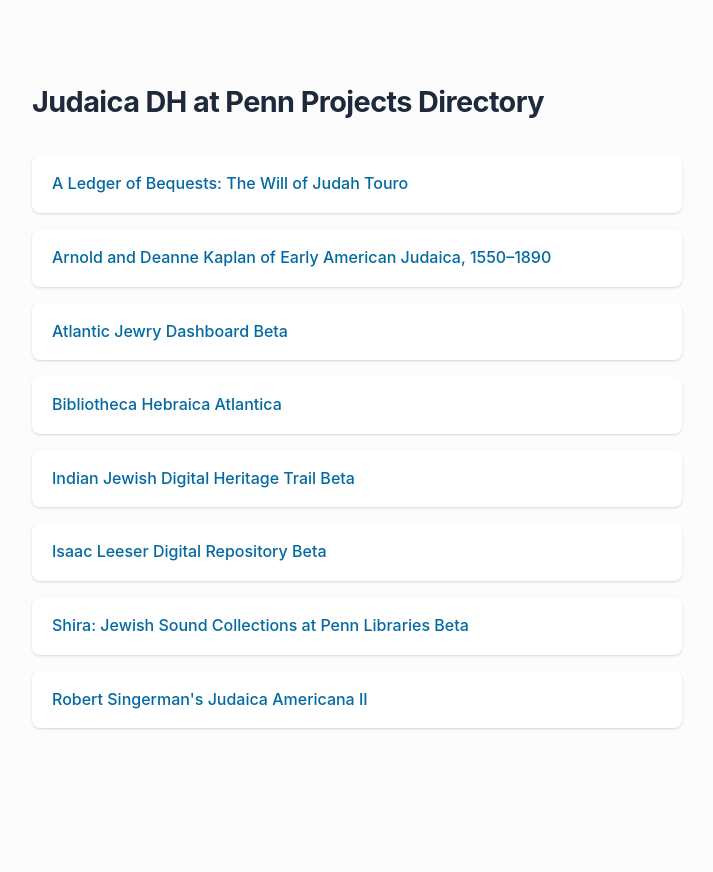
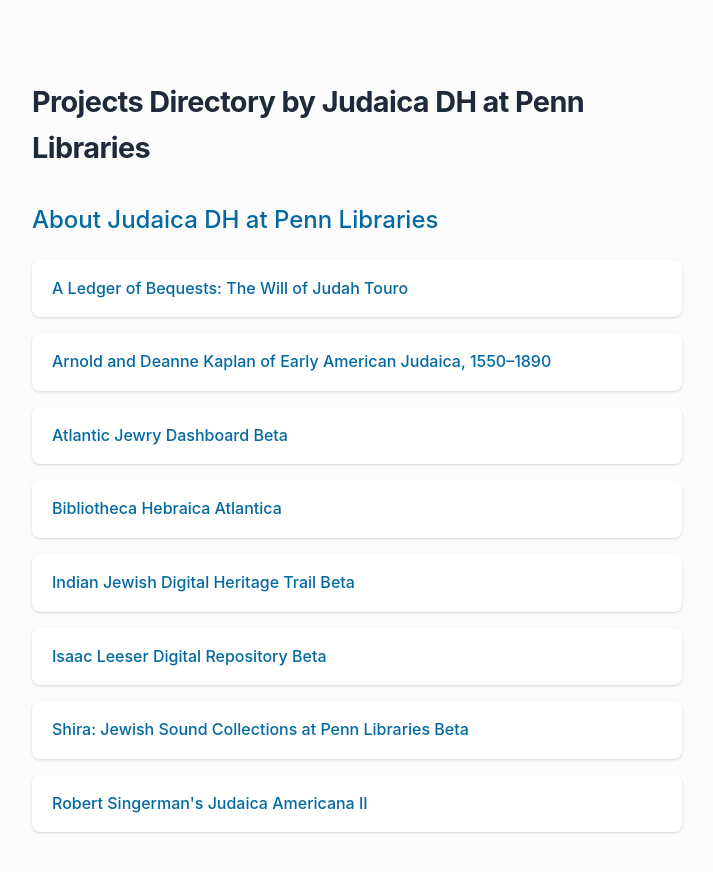
Before and after one commit to judaicadh/judaicadh.github.io, a plain HTML site: page index.html in a window 1280 px wide. Shown: the whole page, without its empty margins (283-996 px from the left). Before the commit the page ends 804 px from the top, so only its background shows below. Drawn offline with Linux system fonts and the light colour scheme.

Commit message:
Update index.html

```diff
--- a/index.html
+++ b/index.html
@@ -52,7 +52,8 @@
 </head>
 <body>
 
-    <h1>Judaica DH at Penn Projects Directory</h1>
+    <h1>Projects Directory by Judaica DH at Penn Libraries </h1>
+    <h2><a href="https://www.library.upenn.edu/kislak/judaicadh" target="_blank">About Judaica DH at Penn Libraries</a></h2>
     <ul>
         <li><a href="https://judaicadh.github.io/tourowill/" target="_blank" rel="noopener">A Ledger of Bequests: The Will of Judah Touro</a></li>
         <li><a href="https://kaplancollection.org" target="_blank" rel="noopener">Arnold and Deanne Kaplan of Early American Judaica, 1550–1890</a></li>
```
